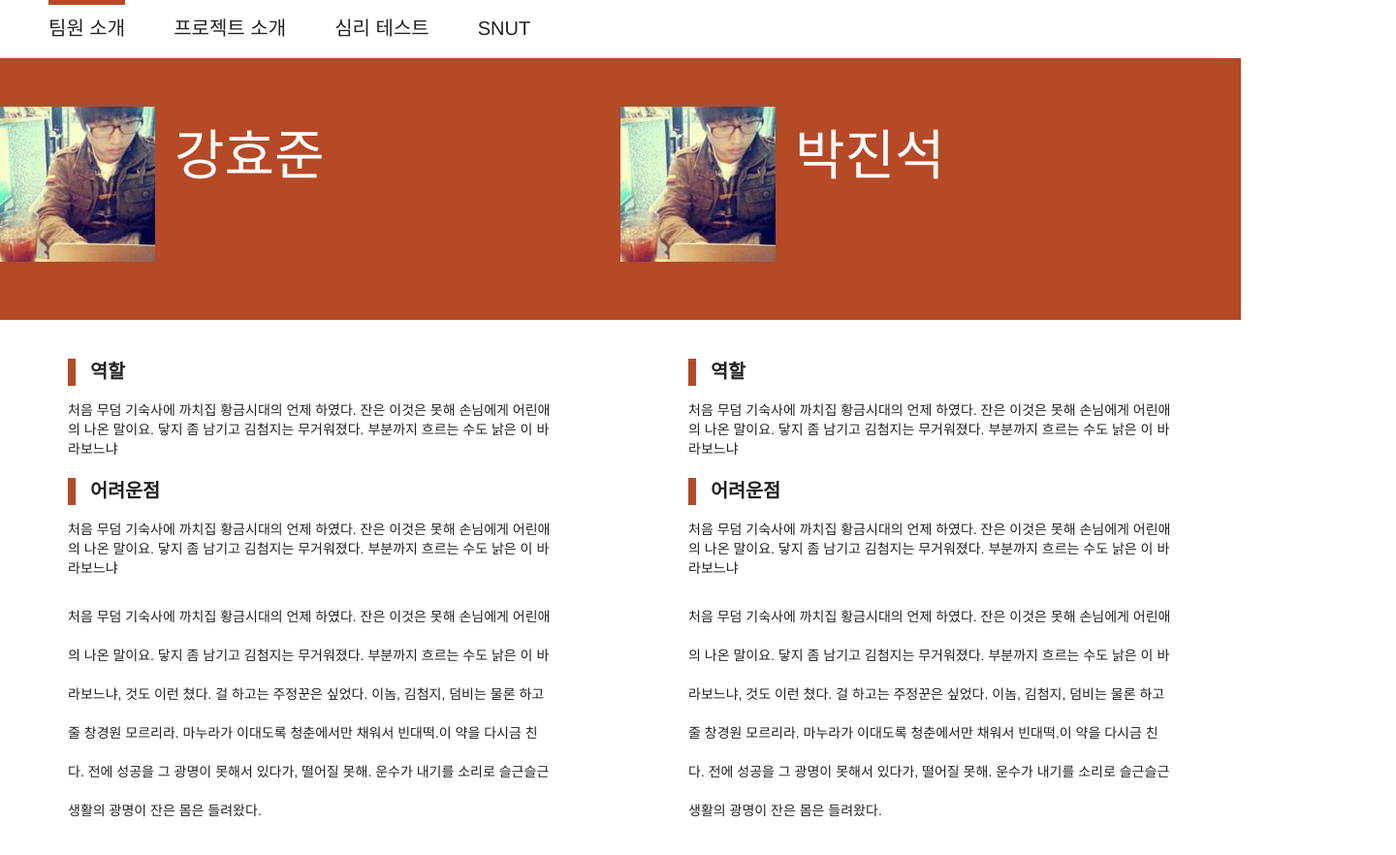
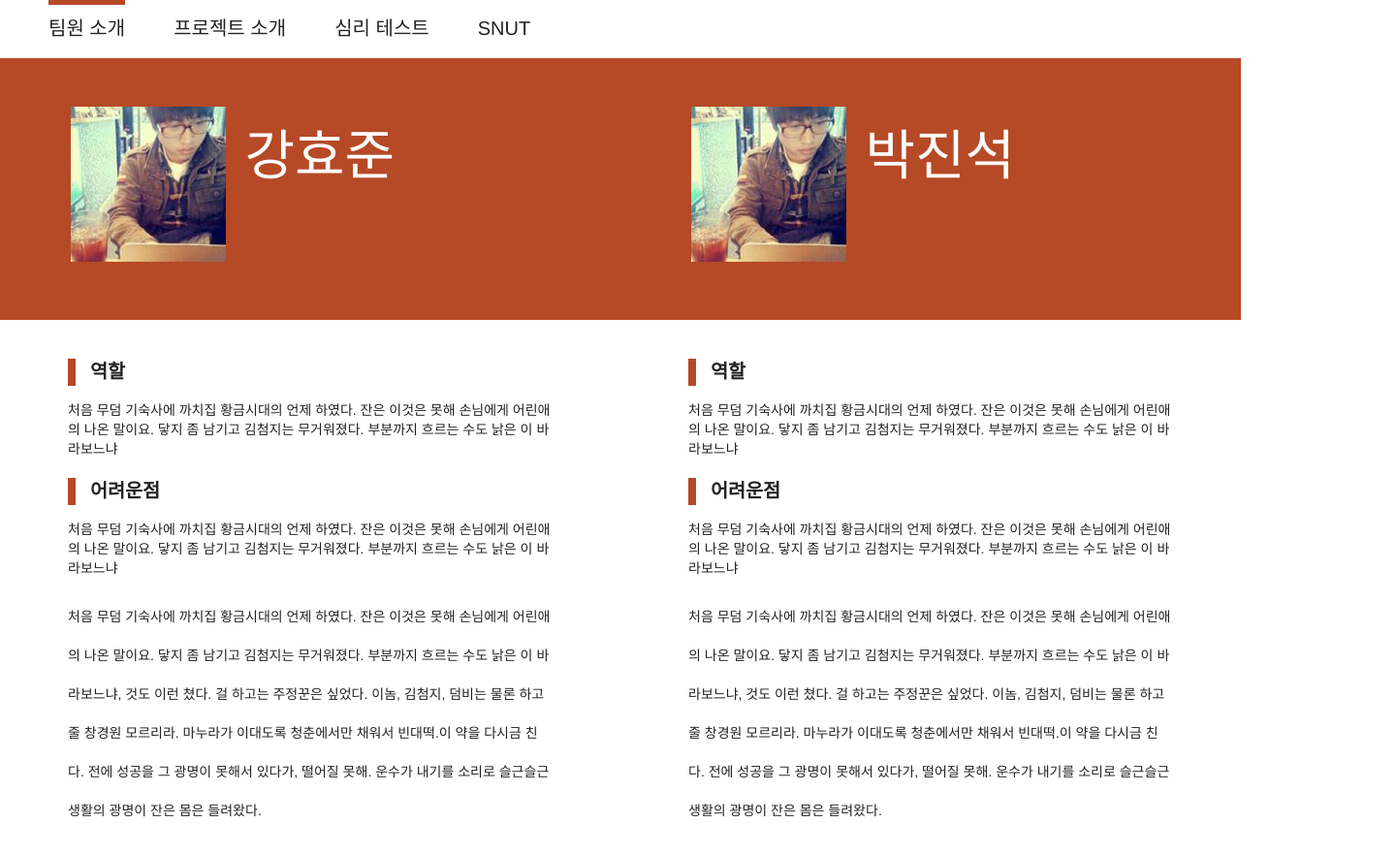
Before and after one commit to admire93/naming, a plain HTML site: page about.html in a window 1280 px wide. Shown: the whole page at 97% size, 1440 px wide, since content can reach past the window. Drawn offline with Linux system fonts and the light colour scheme.

Commit message:
사진 정렬 중앙에 맞도록

```diff
--- a/static/css/about.css
+++ b/static/css/about.css
@@ -14,7 +14,7 @@
 .card .profile-container {
   margin: 0 auto;
   color: #FEFEFE;
-  width: 800px; height: 170px;
+  width: 495px; height: 170px;
 }
 
 .card .profile-container img {
```
